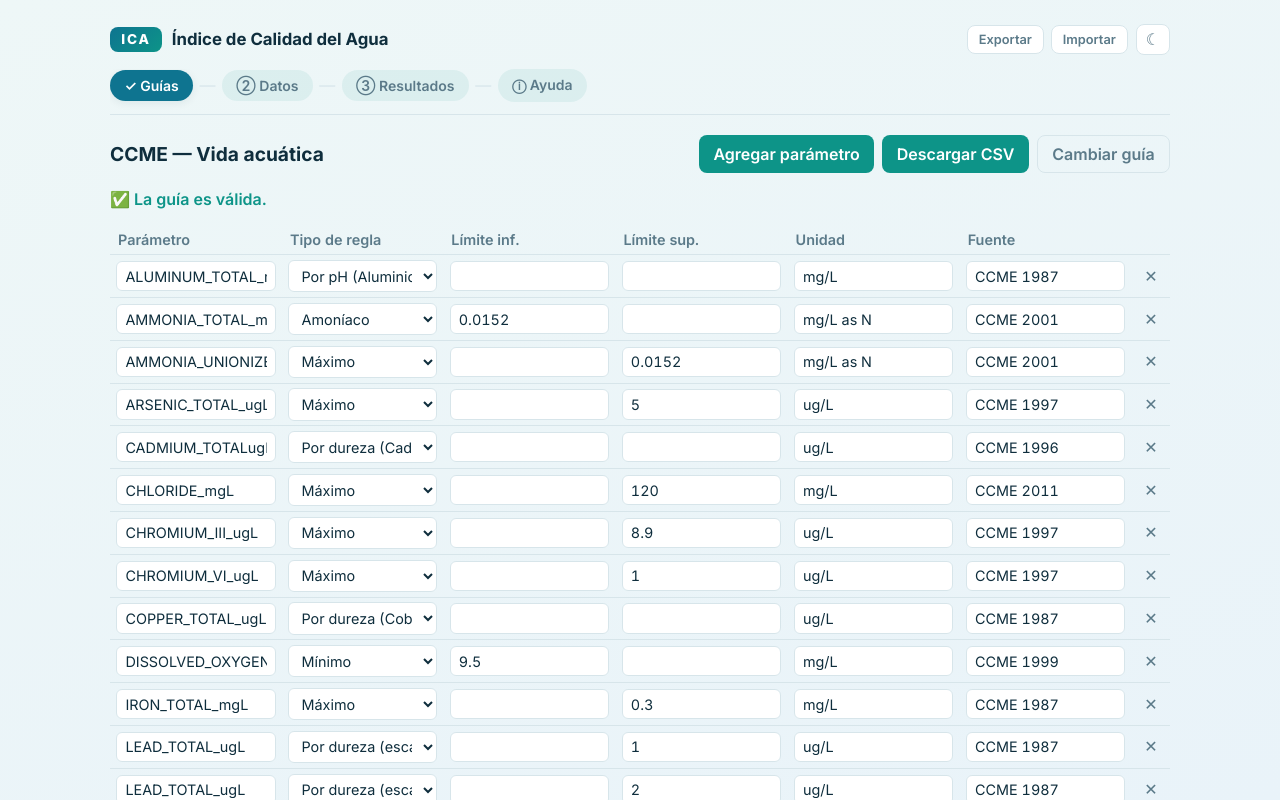
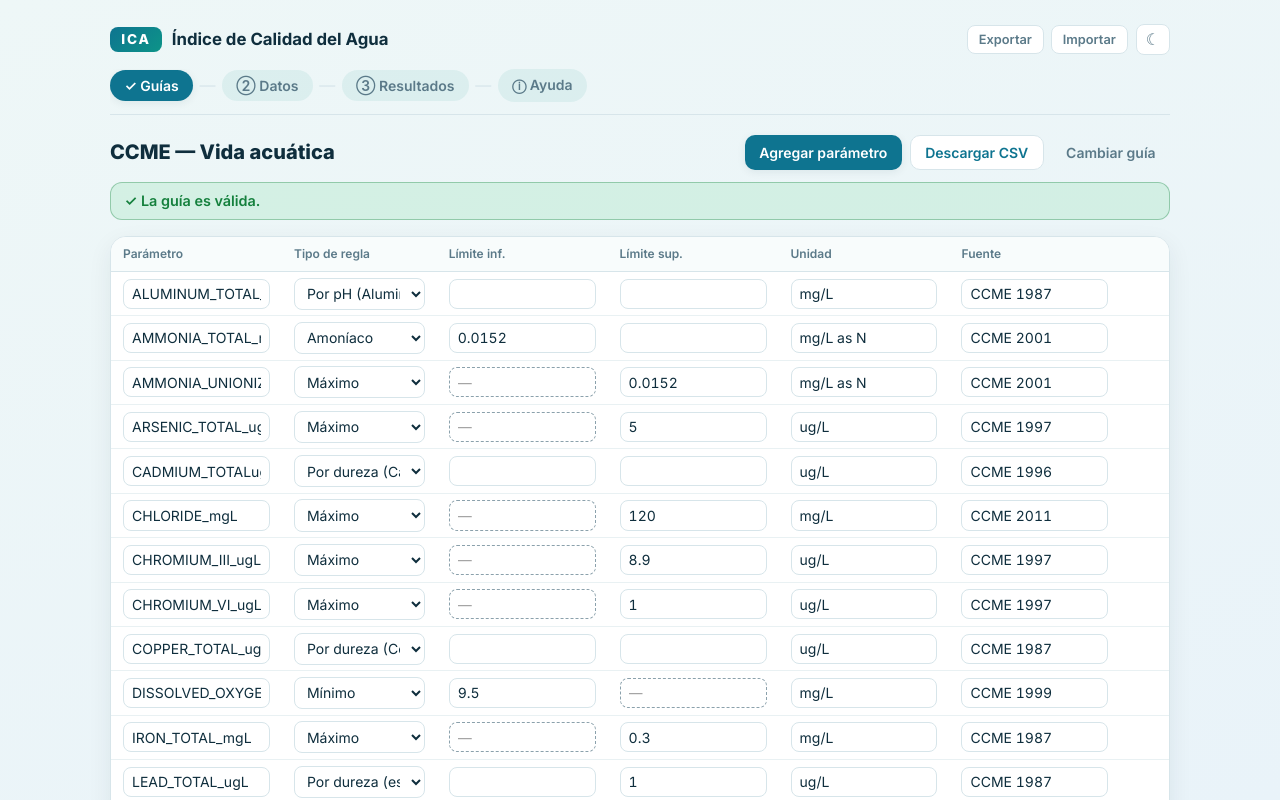
Before and after one commit to oscolv/ica, a React (Vite) app: page / in a window 1280 px wide. Both pictures are taken after a click on the button 237 px from the left and 276 px from the top of the page. Shown: the top 800 px of the page. Built offline with nearby package versions, Linux system fonts and the light colour scheme.

Commit message:
feat(diseño): módulo Guías con tarjeta flotante, banners de validación y límites N/A atenuados

```diff
--- a/src/ui/guias/AddParameterForm.css
+++ b/src/ui/guias/AddParameterForm.css
@@ -1,9 +1,47 @@
-.apf { background: var(--card); border: 1px solid var(--line); border-radius: 12px; padding: 1rem; margin-bottom: 1rem; }
-.apf-row { margin-bottom: 0.75rem; }
-.apf-grid { display: grid; grid-template-columns: repeat(auto-fit, minmax(160px, 1fr)); gap: 0.6rem; }
-.apf label { display: flex; flex-direction: column; gap: 0.25rem; font-size: 0.85rem; color: var(--muted); }
-.apf input, .apf select { background: var(--bg); color: var(--text); border: 1px solid var(--line); border-radius: 6px; padding: 0.4rem 0.5rem; font: inherit; }
-.apf-error { color: #c0392b; font-size: 0.9rem; margin: 0.75rem 0 0; }
-.apf-actions { display: flex; gap: 0.5rem; margin-top: 0.9rem; }
-.apf-btn { background: var(--accent); color: #fff; border: none; border-radius: 8px; padding: 0.5rem 0.9rem; cursor: pointer; font: inherit; font-weight: 600; }
-.apf-ghost { background: none; color: var(--muted); border: 1px solid var(--line); }
+.apf {
+  background: var(--card);
+  border: 1px solid var(--line);
+  border-radius: var(--r-card);
+  box-shadow: var(--shadow);
+  padding: 1rem;
+  margin-bottom: 1rem;
+}
+.apf-row {
+  margin-bottom: 0.75rem;
+}
+.apf-grid {
+  display: grid;
+  grid-template-columns: repeat(auto-fit, minmax(160px, 1fr));
+  gap: 0.6rem;
+}
+.apf label {
+  display: flex;
+  flex-direction: column;
+  gap: 0.25rem;
+  font-size: 0.8rem;
+  font-weight: 600;
+  color: var(--muted);
+}
+.apf input,
+.apf select {
+  font: inherit;
+  background: var(--field);
+  color: var(--text);
+  border: 1px solid var(--line);
+  border-radius: 8px;
+  padding: 0.4rem 0.5rem;
+}
+.apf input:hover,
+.apf select:hover {
+  border-color: var(--primary);
+}
+.apf-error {
+  color: var(--err);
+  font-size: 0.9rem;
+  margin: 0.75rem 0 0;
+}
+.apf-actions {
+  display: flex;
+  gap: 0.5rem;
+  margin-top: 0.9rem;
+}
--- a/src/ui/guias/AddParameterForm.tsx
+++ b/src/ui/guias/AddParameterForm.tsx
@@ -84,8 +84,8 @@ export function AddParameterForm({ onDone }: { onDone: () => void }) {
       </div>
       {error && <p className="apf-error" role="alert">{error}</p>}
       <div className="apf-actions">
-        <button className="apf-btn" onClick={submit}>Agregar</button>
-        <button className="apf-btn apf-ghost" onClick={onDone}>Cancelar</button>
+        <button className="btn btn-primary" onClick={submit}>Agregar</button>
+        <button className="btn btn-ghost" onClick={onDone}>Cancelar</button>
       </div>
     </div>
   )
--- a/src/ui/guias/GuiasModule.css
+++ b/src/ui/guias/GuiasModule.css
@@ -1,10 +1,18 @@
-.guias-bar { display: flex; align-items: center; justify-content: space-between; gap: 1rem; flex-wrap: wrap; margin-bottom: 0.5rem; }
-.guias-bar h2 { font-size: 1.2rem; margin: 0; }
-.guias-actions { display: flex; gap: 0.5rem; }
-.btn {
-  background: var(--accent); color: #fff; border: none; border-radius: 8px;
-  padding: 0.5rem 0.9rem; cursor: pointer; font: inherit; font-weight: 600;
+.guias-bar {
+  display: flex;
+  align-items: center;
+  justify-content: space-between;
+  gap: 0.75rem;
+  flex-wrap: wrap;
+  margin-bottom: 0.75rem;
 }
-.btn:hover { filter: brightness(1.08); }
-.btn-ghost { background: none; color: var(--muted); border: 1px solid var(--line); }
-.btn-ghost:hover { color: var(--text); filter: none; }
+.guias-bar h2 {
+  font-size: 1.25rem;
+  font-weight: 800;
+  margin: 0;
+}
+.guias-actions {
+  display: flex;
+  gap: 0.5rem;
+  flex-wrap: wrap;
+}
--- a/src/ui/guias/GuiasModule.tsx
+++ b/src/ui/guias/GuiasModule.tsx
@@ -32,8 +32,8 @@ export function GuiasModule() {
       <div className="guias-bar">
         <h2>{state.guidelineName || 'Guía'}</h2>
         <div className="guias-actions">
-          <button className="btn" onClick={() => setShowAdd((v) => !v)}>Agregar parámetro</button>
-          <button className="btn" onClick={download}>Descargar CSV</button>
+          <button className="btn btn-primary" onClick={() => setShowAdd((v) => !v)}>Agregar parámetro</button>
+          <button className="btn btn-secondary" onClick={download}>Descargar CSV</button>
           <button className="btn btn-ghost" onClick={() => dispatch({ type: 'clear' })}>Cambiar guía</button>
         </div>
       </div>
--- a/src/ui/guias/GuidelineEntry.css
+++ b/src/ui/guias/GuidelineEntry.css
@@ -1,11 +1,42 @@
-.entry h2 { font-size: 1.25rem; margin: 0 0 1rem; }
-.entry-grid { display: grid; grid-template-columns: repeat(auto-fit, minmax(220px, 1fr)); gap: 0.85rem; }
+.entry h2 {
+  font-size: 1.35rem;
+  font-weight: 800;
+  margin: 0 0 1rem;
+}
+.entry-grid {
+  display: grid;
+  grid-template-columns: repeat(auto-fit, minmax(220px, 1fr));
+  gap: 0.85rem;
+}
 .entry-card {
-  text-align: left; background: var(--card); border: 1px solid var(--line);
-  border-radius: 12px; padding: 1.1rem; cursor: pointer; display: flex;
-  flex-direction: column; gap: 0.4rem; color: var(--text);
+  text-align: left;
+  background: var(--card);
+  border: 1px solid var(--line);
+  border-radius: var(--r-card);
+  box-shadow: var(--shadow);
+  padding: 1.1rem;
+  cursor: pointer;
+  display: flex;
+  flex-direction: column;
+  gap: 0.4rem;
+  color: var(--text);
+  font: inherit;
+  transition: border-color var(--speed), transform var(--speed);
 }
-.entry-card:hover { border-color: var(--accent); }
-.entry-card strong { font-size: 1.05rem; }
-.entry-card span { color: var(--muted); font-size: 0.9rem; line-height: 1.4; }
-.entry-error { color: var(--ccred, #c0392b); margin-top: 0.75rem; font-size: 0.9rem; }
+.entry-card:hover {
+  border-color: var(--primary);
+  transform: translateY(-2px);
+}
+.entry-card strong {
+  font-size: 1.05rem;
+}
+.entry-card span {
+  color: var(--muted);
+  font-size: 0.9rem;
+  line-height: 1.4;
+}
+.entry-error {
+  color: var(--err);
+  margin-top: 0.75rem;
+  font-size: 0.9rem;
+}
--- a/src/ui/guias/GuidelineTableEditor.css
+++ b/src/ui/guias/GuidelineTableEditor.css
@@ -1,12 +1,75 @@
-.gte-wrap { overflow-x: auto; }
-.gte { width: 100%; border-collapse: collapse; font-size: 0.9rem; }
-.gte th { text-align: left; color: var(--muted); font-weight: 600; padding: 0.4rem 0.5rem; border-bottom: 1px solid var(--line); white-space: nowrap; }
-.gte td { padding: 0.3rem 0.4rem; border-bottom: 1px solid var(--line); }
-.gte input, .gte select {
-  width: 100%; min-width: 5rem; background: var(--card); color: var(--text);
-  border: 1px solid var(--line); border-radius: 6px; padding: 0.35rem 0.5rem; font: inherit;
+.gte-wrap {
+  overflow-x: auto;
+  background: var(--card);
+  border: 1px solid var(--line);
+  border-radius: var(--r-card);
+  box-shadow: var(--shadow);
 }
-.gte input:focus, .gte select:focus { outline: 2px solid var(--accent); outline-offset: -1px; }
-.gte-del { background: none; border: none; color: var(--muted); cursor: pointer; font-size: 1rem; }
-.gte-del:hover { color: var(--accent2); }
-.gte-empty { color: var(--muted); padding: 1rem 0; }
+.gte {
+  width: 100%;
+  border-collapse: collapse;
+  font-size: 0.875rem;
+}
+.gte th {
+  text-align: left;
+  font-size: 0.75rem;
+  font-weight: 600;
+  color: var(--muted);
+  padding: 0.6rem 0.75rem;
+  border-bottom: 1px solid var(--line);
+  white-space: nowrap;
+  position: sticky;
+  top: 0;
+  background: color-mix(in srgb, var(--card) 60%, var(--bg));
+}
+.gte td {
+  padding: 0.35rem 0.75rem;
+  border-bottom: 1px solid color-mix(in srgb, var(--line) 55%, transparent);
+}
+.gte tbody tr:hover td {
+  background: color-mix(in srgb, var(--accent) 5%, transparent);
+}
+.gte input,
+.gte select {
+  width: 100%;
+  min-width: 5rem;
+  font: inherit;
+  background: var(--field);
+  color: var(--text);
+  border: 1px solid var(--line);
+  border-radius: 8px;
+  padding: 0.35rem 0.5rem;
+}
+.gte input:hover,
+.gte select:hover {
+  border-color: var(--primary);
+}
+.gte input.is-na {
+  background: transparent;
+  border-style: dashed;
+  border-color: var(--muted);
+  opacity: 0.7;
+}
+.gte-del {
+  font: inherit;
+  background: none;
+  border: none;
+  color: var(--muted);
+  cursor: pointer;
+  border-radius: 6px;
+  padding: 0.15rem 0.4rem;
+  opacity: 0;
+  transition: opacity var(--speed), color var(--speed), background var(--speed);
+}
+.gte tr:hover .gte-del,
+.gte-del:focus-visible {
+  opacity: 1;
+}
+.gte-del:hover {
+  color: var(--err);
+  background: var(--err-bg);
+}
+.gte-empty {
+  color: var(--muted);
+  padding: 1rem 0;
+}
--- a/src/ui/guias/GuidelineTableEditor.tsx
+++ b/src/ui/guias/GuidelineTableEditor.tsx
@@ -13,7 +13,15 @@ function numOrNull(v: string): number | null {
   return Number.isFinite(n) ? n : null
 }
 
-function NumberCell({ value, onCommit }: { value: number | null; onCommit: (v: number | null) => void }) {
+function NumberCell({
+  value,
+  onCommit,
+  disabled,
+}: {
+  value: number | null
+  onCommit: (v: number | null) => void
+  disabled?: boolean
+}) {
   const [text, setText] = useState(value == null ? '' : String(value))
   useEffect(() => {
     setText(value == null ? '' : String(value))
@@ -22,6 +30,9 @@ function NumberCell({ value, onCommit }: { value: number | null; onCommit: (v: n
     <input
       value={text}
       inputMode="decimal"
+      disabled={disabled}
+      className={disabled ? 'is-na' : undefined}
+      placeholder={disabled ? '—' : undefined}
       onChange={(e) => setText(e.target.value)}
       onBlur={() => onCommit(numOrNull(text))}
     />
@@ -59,10 +70,18 @@ export function GuidelineTableEditor() {
                   </select>
                 </td>
                 <td>
-                  <NumberCell value={r.lowerLimit} onCommit={(v) => dispatch({ type: 'setRow', parameterId: paramId, index: i, patch: { lowerLimit: v } })} />
+                  <NumberCell
+                    value={r.lowerLimit}
+                    disabled={r.ruleType === 'max'}
+                    onCommit={(v) => dispatch({ type: 'setRow', parameterId: paramId, index: i, patch: { lowerLimit: v } })}
+                  />
                 </td>
                 <td>
-                  <NumberCell value={r.upperLimit} onCommit={(v) => dispatch({ type: 'setRow', parameterId: paramId, index: i, patch: { upperLimit: v } })} />
+                  <NumberCell
+                    value={r.upperLimit}
+                    disabled={r.ruleType === 'min'}
+                    onCommit={(v) => dispatch({ type: 'setRow', parameterId: paramId, index: i, patch: { upperLimit: v } })}
+                  />
                 </td>
                 <td>
                   <input value={r.unit ?? ''} onChange={(e) => dispatch({ type: 'setRow', parameterId: paramId, index: i, patch: { unit: e.target.value } })} />
--- a/src/ui/guias/ValidationPanel.css
+++ b/src/ui/guias/ValidationPanel.css
@@ -1,6 +1,33 @@
-.vp { margin: 1rem 0; }
-.vp-ok { color: var(--accent2); font-weight: 600; }
-.vp-list { list-style: none; padding: 0.75rem 1rem; margin: 0 0 0.5rem; border-radius: 10px; border: 1px solid var(--line); }
-.vp-list li { padding: 0.2rem 0; line-height: 1.4; font-size: 0.92rem; }
-.vp-errors { background: rgba(192, 57, 43, 0.08); }
-.vp-warns { background: rgba(241, 196, 15, 0.1); }
+.vp {
+  margin: 0.75rem 0 1rem;
+}
+.vp-banner {
+  border-radius: 12px;
+  padding: 0.6rem 0.85rem;
+  font-weight: 600;
+  font-size: 0.9rem;
+}
+.vp-ok {
+  background: var(--ok-bg);
+  color: var(--ok);
+  border: 1px solid color-mix(in srgb, var(--ok) 35%, transparent);
+}
+.vp-list {
+  list-style: none;
+  margin: 0 0 0.5rem;
+  padding: 0.7rem 0.9rem;
+  border-radius: 12px;
+  font-size: 0.875rem;
+  display: grid;
+  gap: 0.35rem;
+}
+.vp-errors {
+  background: var(--err-bg);
+  color: var(--err);
+  border: 1px solid color-mix(in srgb, var(--err) 35%, transparent);
+}
+.vp-warns {
+  background: var(--warn-bg);
+  color: var(--warn);
+  border: 1px solid color-mix(in srgb, var(--warn) 35%, transparent);
+}
--- a/src/ui/guias/ValidationPanel.tsx
+++ b/src/ui/guias/ValidationPanel.tsx
@@ -16,19 +16,19 @@ export function ValidationPanel() {
   const warns = issues.filter((i) => i.severity === 'warn')
 
   if (issues.length === 0) {
-    return <div className="vp vp-ok">✅ La guía es válida.</div>
+    return <div className="vp vp-banner vp-ok">✓ La guía es válida.</div>
   }
 
   return (
     <div className="vp">
       {errors.length > 0 && (
         <ul className="vp-list vp-errors">
-          {errors.map((i, k) => <li key={`e${k}`}>🔴 {i.message}</li>)}
+          {errors.map((i, k) => <li key={`e${k}`}>✕ {i.message}</li>)}
         </ul>
       )}
       {warns.length > 0 && (
         <ul className="vp-list vp-warns">
-          {warns.map((i, k) => <li key={`w${k}`}>🟡 {i.message}</li>)}
+          {warns.map((i, k) => <li key={`w${k}`}>⚠ {i.message}</li>)}
         </ul>
       )}
     </div>
```
Also changed, not shown: 1 other file (tests, documents, lock files or other folders).
